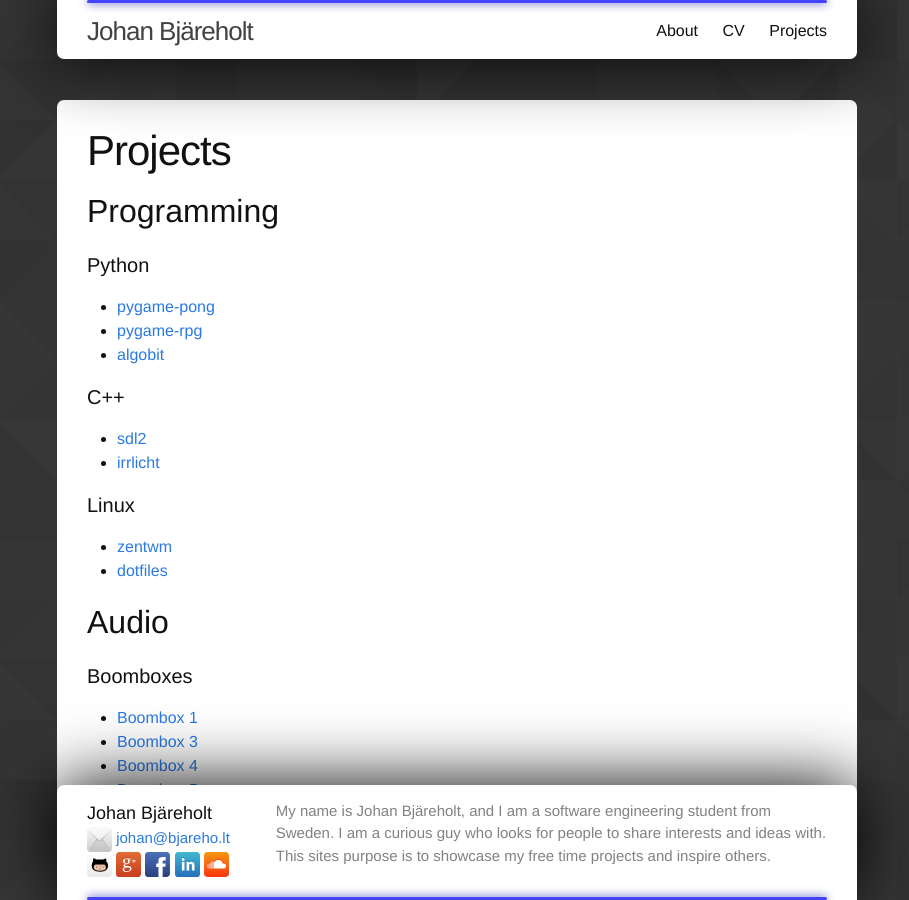
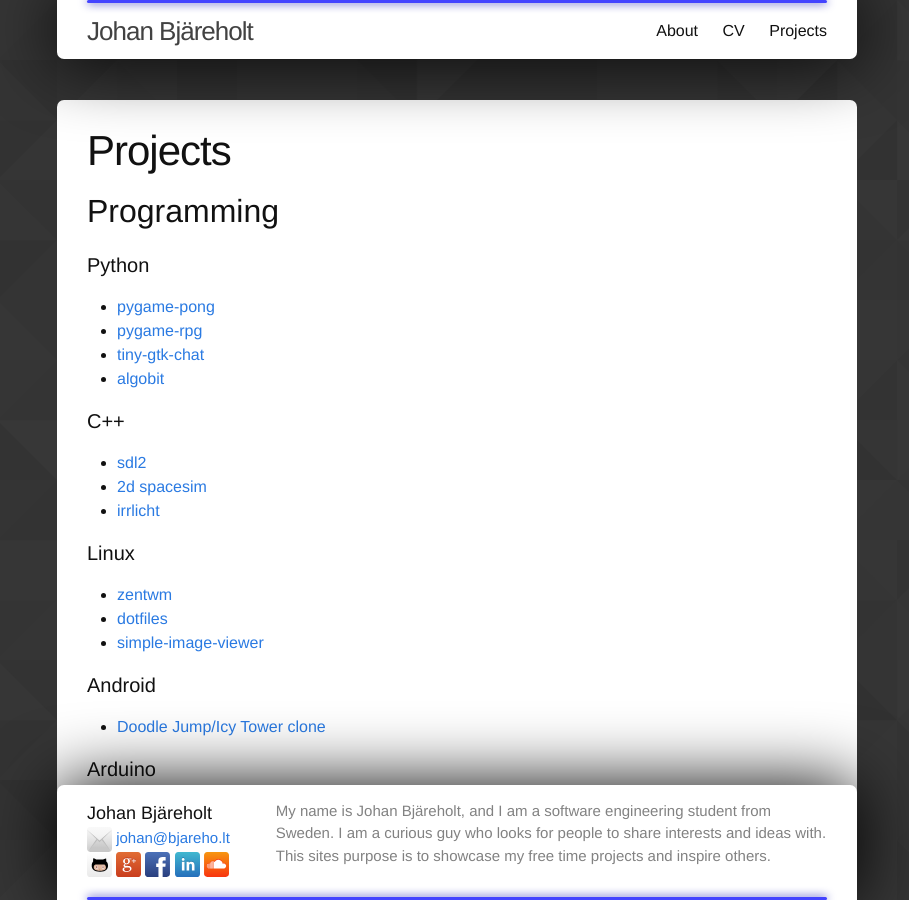
Before and after one commit to johan-bjareholt/johan-bjareholt.github.io, a Jekyll site: the page built from projects.md, in a window 1280 px wide and 900 px high. Shown: the whole window, without its empty margins (183-1092 px from the left). Built offline with Jekyll 4.4.1, drawn with Linux system fonts in a browser that asks for light colours.

Commit message:
Added more projects

```diff
--- a/projects.md
+++ b/projects.md
@@ -9,16 +9,24 @@ permalink: /projects/
 #### Python
 - [pygame-pong](https://github.com/johan-bjareholt/pygame-pong)
 - [pygame-rpg](https://github.com/johan-bjareholt/pygame-rpg)
+- [tiny-gtk-chat](https://github.com/johan-bjareholt/tiny-gtk-chat)
 - [algobit](https://github.com/algobit)
 
 #### C++
 - [sdl2](https://github.com/johan-bjareholt/sdl2-test)
+- [2d spacesim](https://github.com/johan-bjareholt/spacesim-2d)
 - [irrlicht](https://github.com/johan-bjareholt/irrlicht-test)
 
 #### Linux
 - [zentwm](https://github.com/johan-bjareholt/zentwm)
 - [dotfiles](https://github.com/johan-bjareholt/linux-configs)
+- [simple-image-viewer](https://github.com/johan-bjareholt/simple-image-viewer)
 
+#### Android
+- [Doodle Jump/Icy Tower clone](https://github.com/johan-bjareholt/DV1549-project)
+
+#### Arduino
+- [Floppy Piano with Interface](https://github.com/johan-bjareholt/Floppy-Piano-Arduino)
 
 
 ##Audio
```
Also changed, not shown: about.md (+2 -1 lines).
